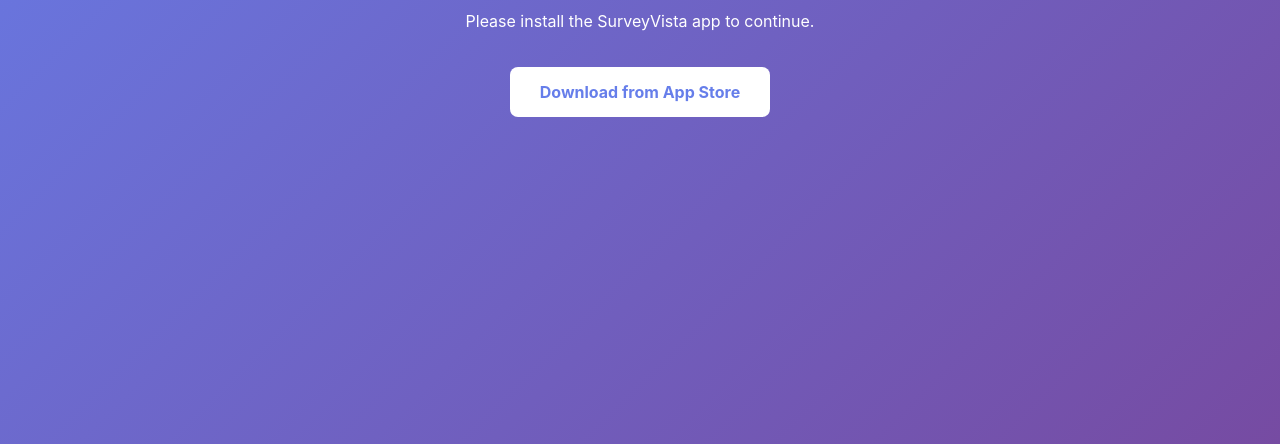
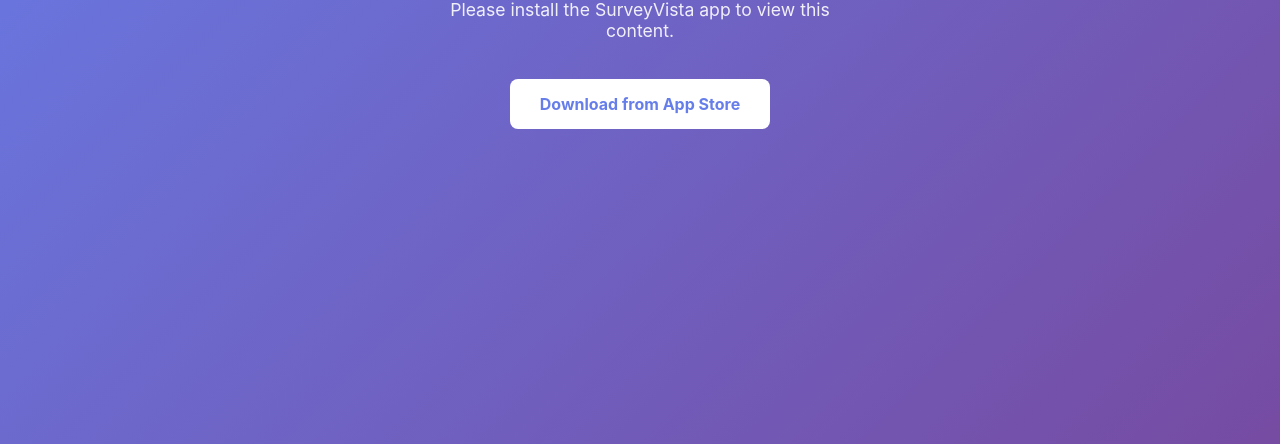
Before and after one commit to cjoshi-bit/netlify-aasa, a plain HTML site: page ul/open/index.html in a window 1280 px wide. Shown: the part 396-840 px from the top of the page. Drawn offline with Linux system fonts and the light colour scheme.

Commit message:
Fix universal links - remove redirect and add ul/open page

```diff
--- a/ul/index.html
+++ b/ul/open/index.html
@@ -4,7 +4,6 @@
     <meta charset="UTF-8">
     <meta name="viewport" content="width=device-width, initial-scale=1.0">
     <title>SurveyVista</title>
-    <meta name="apple-itunes-app" content="app-id=YOUR_APP_STORE_ID">
     <style>
         body {
             font-family: -apple-system, BlinkMacSystemFont, 'Segoe UI', sans-serif;
@@ -25,6 +24,10 @@
             font-size: 2em;
             margin-bottom: 20px;
         }
+        p {
+            font-size: 1.1em;
+            opacity: 0.9;
+        }
         .button {
             display: inline-block;
             padding: 15px 30px;
@@ -40,8 +43,8 @@
 <body>
     <div class="container">
         <h1>📱 SurveyVista</h1>
-        <p>Please install the SurveyVista app to continue.</p>
-        <a href="https://apps.apple.com/app/YOUR_APP_STORE_ID" class="button">
+        <p>Please install the SurveyVista app to view this content.</p>
+        <a href="https://apps.apple.com/app/id123456789" class="button">
             Download from App Store
         </a>
     </div>
```
